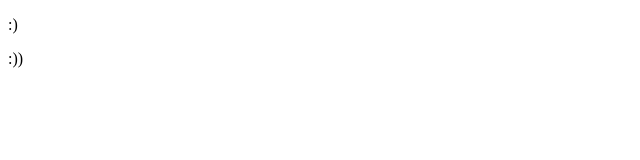
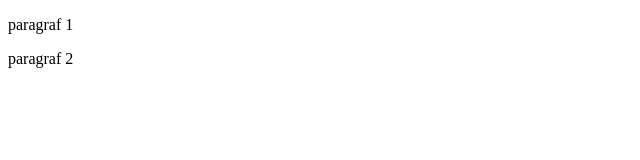
Before and after one commit to davinci2020corona/repositorries, a plain HTML site: page index.html in a window 1280 px wide. Shown: the whole page, without its empty margins (0-640 px from the left). Drawn offline with Linux system fonts and the light colour scheme.

Commit message:
Update index.html

```diff
--- a/index.html
+++ b/index.html
@@ -6,7 +6,7 @@
     <title>Document</title>
 </head>
 <body>
-    <p> :)</p>
-    <p> :))</p>
+    <p> paragraf 1</p>
+    <p> paragraf 2</p>
 </body>
 </html>
```
